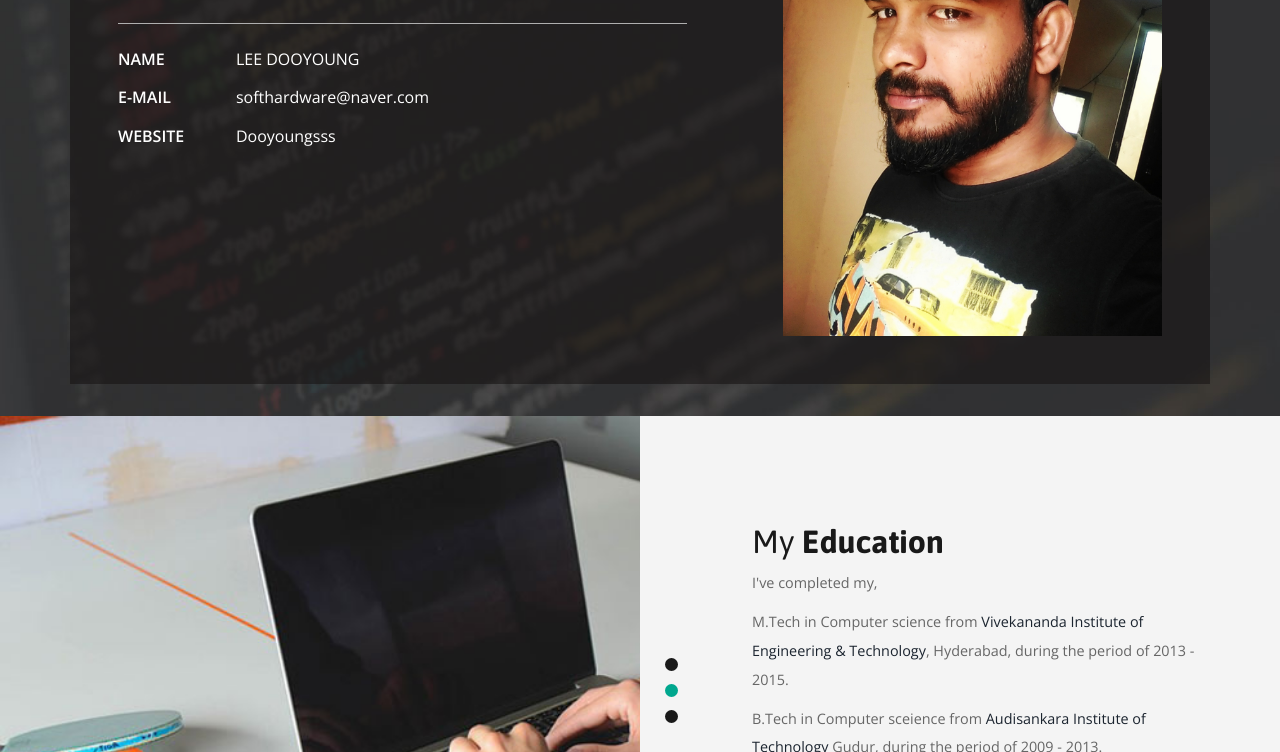
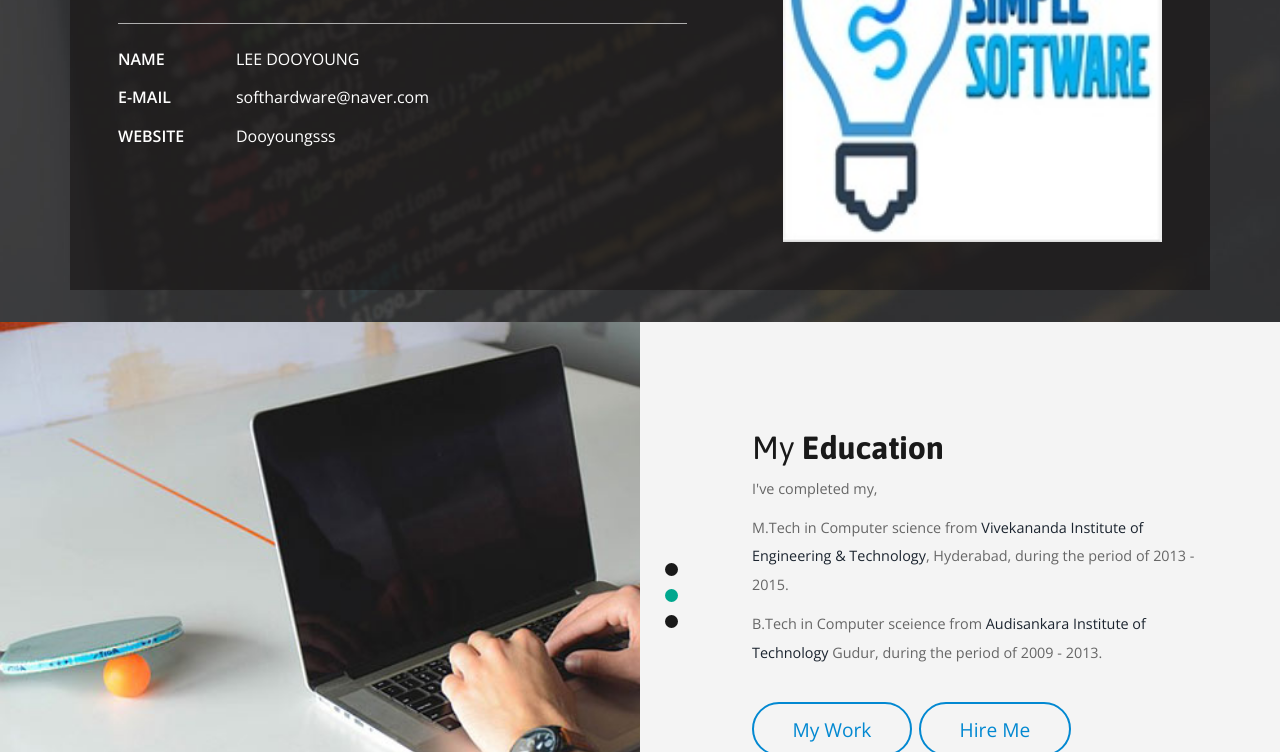
Before and after one commit to Dooyoungsss/Dooyoungsss.github.io, a plain HTML site: page index.html in a window 1280 px wide. Shown: the part 348-1100 px from the top of the page. Drawn offline with nearby package versions, Linux system fonts and the light colour scheme; files whose address does not match are found by name.

Commit message:
Did something

```diff
--- a/index.html
+++ b/index.html
@@ -21,7 +21,7 @@ License URL: http://creativecommons.org/licenses/by/3.0/
   <meta name="keywords" content="Bharadwaja Gummadi Resume Portfolio Preface Responsive web template, Bootstrap Web Templates, Flat Web Templates, Android Compatible web template,
 Smartphone Compatible web template" />
   <!-- Favicons -->
-  <link rel="apple-touch-icon" sizes="180x180" href="images/SSS1.JPG">
+  <link rel="SSS1" sizes="180x180" href="images/SSS1.png">
   <link rel="icon" type="image/png" sizes="32x32" href="images/favicon-32x32.png">
   <link rel="icon" type="image/png" sizes="16x16" href="images/favicon-16x16.png">
   <link rel="manifest" href="/manifest.json">
@@ -170,7 +170,7 @@ Smartphone Compatible web template" />
             </ul>
           </div>
           <div class="col-md-5 header-left">
-            <img src="images/profile.jpg" alt="">
+            <img src="images/SSS1.png" alt="">
           </div>
           <div class="clearfix"> </div>
 
```
Also changed, not shown: images/SSS1.png (added).
